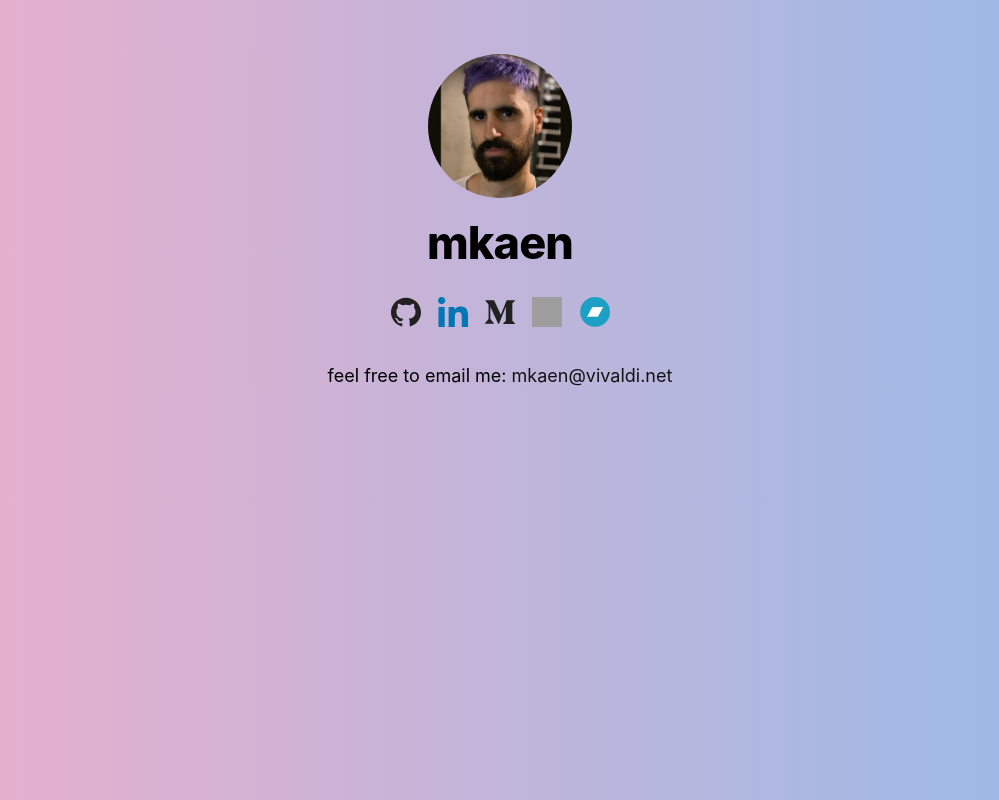
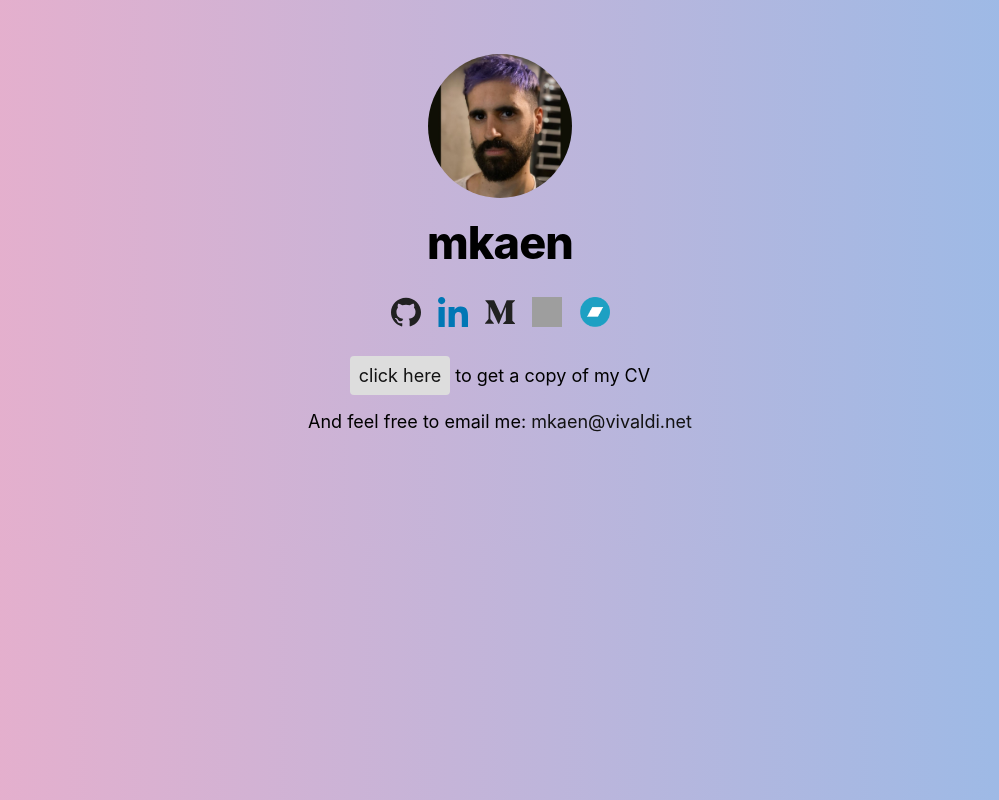
Before and after one commit to kaenovsky/nextjs-no-brainer, a Next.js app: page / in a window 1280 px wide. Shown: the whole page, without its empty margins (140-1139 px from the left). Built offline with nearby package versions, Linux system fonts and the light colour scheme; grey boxes are pictures that could not be loaded.

Commit message:
Add cv download button

```diff
--- a/pages/index.js
+++ b/pages/index.js
@@ -18,8 +18,11 @@ export default function Home() {
           <a rel="noreferrer" href='https://www.bandcamp.com/kaenovsky' target='_blank'><Image alt='bandcamp' src="/bandcamp.png" width={30} height={30} /></a>
         </div>
       </section>
+      <section className='getcv'>
+        <p><a className='btn-cv' target='_blank' href='https://github.com/kaenovsky/kaenovsky/raw/main/resume-mkaen-2023-en.pdf'>click here</a> to get a copy of my CV</p>
+      </section>
       <section className='emailme'>
-        <p>feel free to email me: <a href='mailto:mkaen@vivaldi.net'>mkaen@vivaldi.net</a></p>
+        <p>And feel free to email me: <a href='mailto:mkaen@vivaldi.net'>mkaen@vivaldi.net</a></p>
       </section>
     </Layout>
   )
--- a/styles/global.css
+++ b/styles/global.css
@@ -6,6 +6,7 @@ body {
     Cantarell, Fira Sans, Droid Sans, Helvetica Neue, sans-serif;
   line-height: 1.6;
   font-size: 18px;
+  text-align: center;
   background: rgb(238, 174, 202);
   background: -moz-linear-gradient(90deg, rgba(238, 174, 202, 1) 0%, rgba(148, 187, 233, 1) 100%);
   background: -webkit-linear-gradient(90deg, rgba(238, 174, 202, 1) 0%, rgba(148, 187, 233, 1) 100%);
@@ -46,11 +47,21 @@ img {
 
 /* emailme section */
 
-.emailme {
-  text-align: center;
-}
-
 .emailme a,
 .emailme a:visited {
   color: #131313;
 }
+
+/* get cv section */
+
+.btn-cv {
+  color: #131313;
+  background: #dddddd;
+  padding: .5rem;
+  border-radius: 4px;
+}
+
+.btn-cv:hover {
+  color: #dddddd;
+  background: #131313;
+}
```
